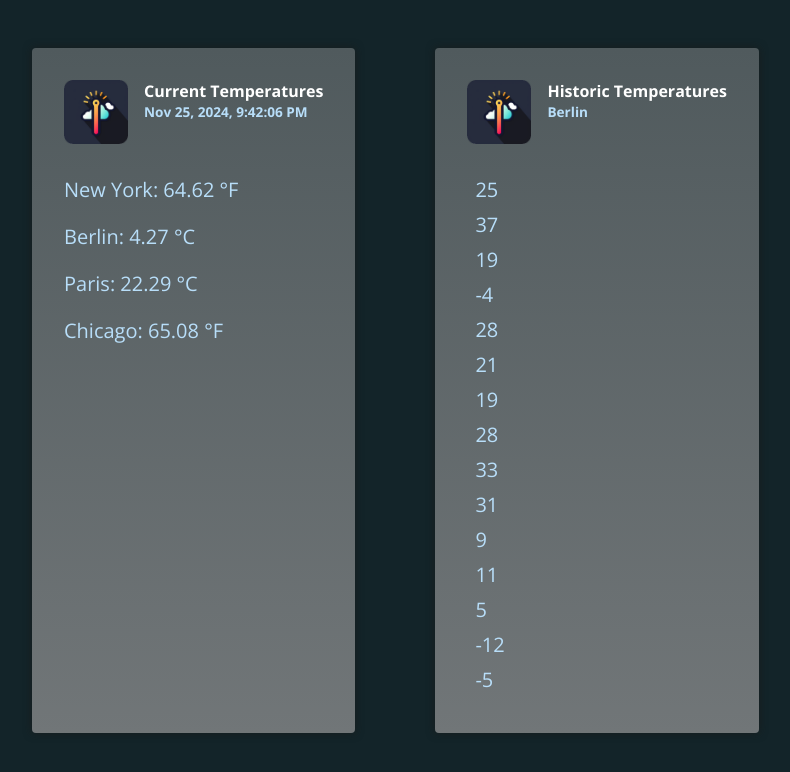
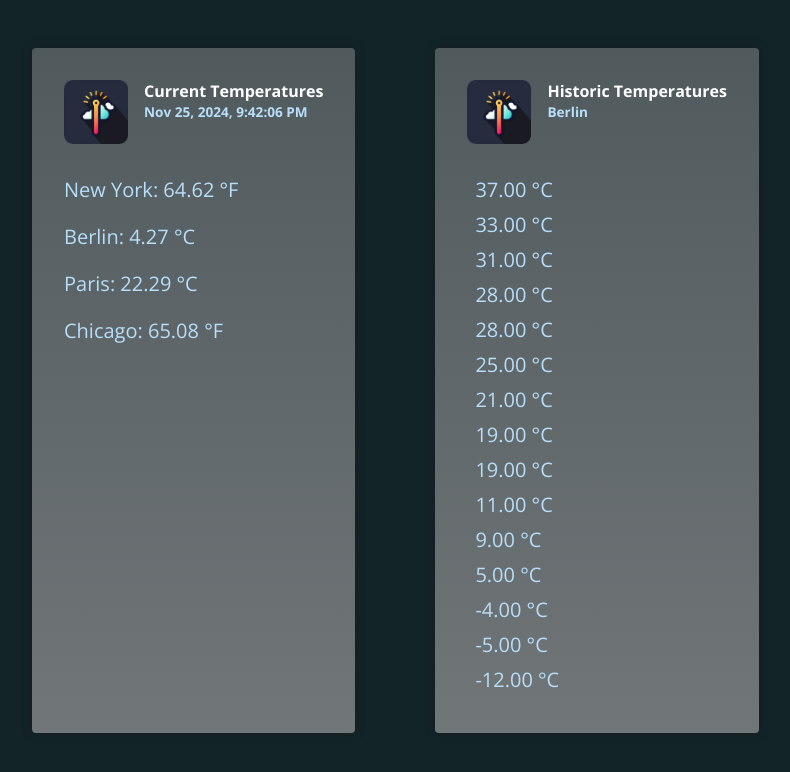
Before and after one commit to FilonenkoDima/TemperaturePipe, an Angular app: page / in a window 1280 px wide. Shown: the top 772 px of the page, without its empty margins (168-958 px from the left). Built offline with nearby package versions, Linux system fonts and the light colour scheme.

Commit message:
added custom sort pipe

```diff
--- a/src/app/app.component.html
+++ b/src/app/app.component.html
@@ -25,8 +25,9 @@
       </div>
     </header>
     <ul>
-      @for(temperature of historicTemperatures; track temperature) {
-      <li (click)="onReset($index)">{{ temperature }}</li>
+      @for(temperature of historicTemperatures | sort: 'desc'; track
+      temperature) {
+      <li (click)="onReset($index)">{{ temperature | temp : "cel" }}</li>
       }
     </ul>
   </article>
--- /dev/null
+++ b/src/app/sort.pipe.ts
@@ -0,0 +1,20 @@
+import { Pipe, PipeTransform } from '@angular/core';
+
+@Pipe({
+  name: 'sort',
+  standalone: true,
+  pure: false,
+})
+export class SortPipe implements PipeTransform {
+  transform(value: string[] | number[], direction: 'asc' | 'desc' = 'asc') {
+    const sorted = [...value];
+    sorted.sort((a, b) => {
+      if (direction === 'asc') {
+        return a > b ? 1 : -1;
+      } else {
+        return a > b ? -1 : 1;
+      }
+    });
+    return sorted;
+  }
+}
```
Also changed, not shown: src/app/app.component.ts (+6 -2 lines).
